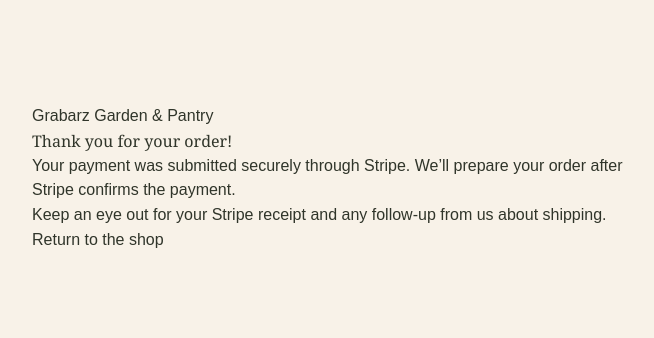
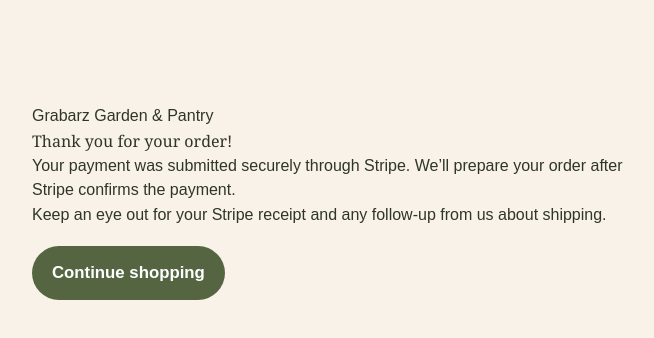
Before and after one commit to grabarzfarmstand/grabarz-garden-pantry, a Next.js app: page /order-success in a window 1280 px wide. Shown: the top 338 px of the page, without its empty margins (292-946 px from the left). Built offline with nearby package versions, Linux system fonts and the light colour scheme.

Commit message:
Make post-payment continue shopping CTA prominent

```diff
--- a/app/order-success/page.tsx
+++ b/app/order-success/page.tsx
@@ -16,7 +16,9 @@ export default function OrderSuccessPage() {
       <h1>Thank you for your order!</h1>
       <p>Your payment was submitted securely through Stripe. We’ll prepare your order after Stripe confirms the payment.</p>
       <p>Keep an eye out for your Stripe receipt and any follow-up from us about shipping.</p>
-      <a href="/#shop">Return to the shop</a>
+      <a className="button sage" href="/#shop" style={{ fontSize: "1.05rem", minHeight: 54 }}>
+        Continue shopping
+      </a>
     </main>
   );
 }
```
